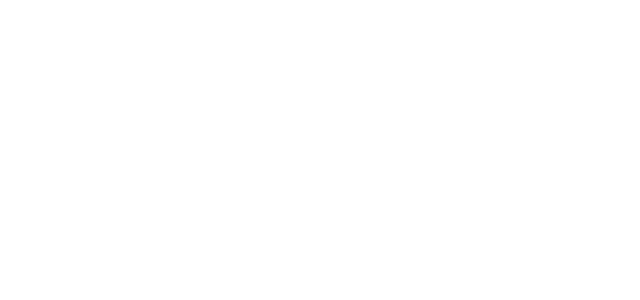
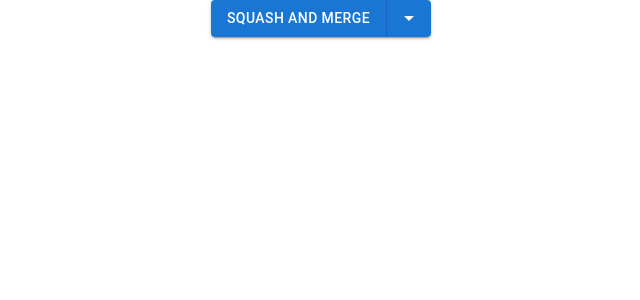
Before and after one commit to princepride/ISY5005, a React (Create React App) app in the folder client/: page / in a window 1280 px wide. Shown: the top 300 px of the page, without its empty margins (319-959 px from the left). Built offline with nearby package versions, Linux system fonts and the light colour scheme; the HTML template or start-up script is replaced by a standard one.

Commit message:
add SplitButton, StartPage components

```diff
--- a/client/package.json
+++ b/client/package.json
@@ -3,6 +3,9 @@
   "version": "0.1.0",
   "private": true,
   "dependencies": {
+    "@emotion/react": "^11.10.6",
+    "@emotion/styled": "^11.10.6",
+    "@mui/material": "^5.11.15",
     "@testing-library/jest-dom": "^5.16.5",
     "@testing-library/react": "^13.4.0",
     "@testing-library/user-event": "^13.5.0",
--- a/client/src/App.js
+++ b/client/src/App.js
@@ -1,8 +1,10 @@
 import './App.css';
+import StartPage from './pages/StartPage'
 
 function App() {
   return (
     <div className="App">
+      <StartPage />
     </div>
   );
 }
--- /dev/null
+++ b/client/src/components/SplitButton.jsx
@@ -0,0 +1,94 @@
+import * as React from 'react';
+import Button from '@mui/material/Button';
+import ButtonGroup from '@mui/material/ButtonGroup';
+import ArrowDropDownIcon from '@mui/icons-material/ArrowDropDown';
+import ClickAwayListener from '@mui/material/ClickAwayListener';
+import Grow from '@mui/material/Grow';
+import Paper from '@mui/material/Paper';
+import Popper from '@mui/material/Popper';
+import MenuItem from '@mui/material/MenuItem';
+import MenuList from '@mui/material/MenuList';
+
+const options = ['Create a merge commit', 'Squash and merge', 'Rebase and merge'];
+
+export default function SplitButton() {
+  const [open, setOpen] = React.useState(false);
+  const anchorRef = React.useRef(null);
+  const [selectedIndex, setSelectedIndex] = React.useState(1);
+
+  const handleClick = () => {
+    console.info(`You clicked ${options[selectedIndex]}`);
+  };
+
+  const handleMenuItemClick = (event, index) => {
+    setSelectedIndex(index);
+    setOpen(false);
+  };
+
+  const handleToggle = () => {
+    setOpen((prevOpen) => !prevOpen);
+  };
+
+  const handleClose = (event) => {
+    if (anchorRef.current && anchorRef.current.contains(event.target)) {
+      return;
+    }
+
+    setOpen(false);
+  };
+
+  return (
+    <React.Fragment>
+      <ButtonGroup variant="contained" ref={anchorRef} aria-label="split button">
+        <Button onClick={handleClick}>{options[selectedIndex]}</Button>
+        <Button
+          size="small"
+          aria-controls={open ? 'split-button-menu' : undefined}
+          aria-expanded={open ? 'true' : undefined}
+          aria-label="select merge strategy"
+          aria-haspopup="menu"
+          onClick={handleToggle}
+        >
+          <ArrowDropDownIcon />
+        </Button>
+      </ButtonGroup>
+      <Popper
+        sx={{
+          zIndex: 1,
+        }}
+        open={open}
+        anchorEl={anchorRef.current}
+        role={undefined}
+        transition
+        disablePortal
+      >
+        {({ TransitionProps, placement }) => (
+          <Grow
+            {...TransitionProps}
+            style={{
+              transformOrigin:
+                placement === 'bottom' ? 'center top' : 'center bottom',
+            }}
+          >
+            <Paper>
+              <ClickAwayListener onClickAway={handleClose}>
+                <MenuList id="split-button-menu" autoFocusItem>
+                  {options.map((option, index) => (
+                    <MenuItem
+                      key={option}
+                      disabled={index === 2}
+                      selected={index === selectedIndex}
+                      onClick={(event) => handleMenuItemClick(event, index)}
+                    >
+                      {option}
+                    </MenuItem>
+                  ))}
+                </MenuList>
+              </ClickAwayListener>
+            </Paper>
+          </Grow>
+        )}
+      </Popper>
+    </React.Fragment>
+  );
+}
--- /dev/null
+++ b/client/src/pages/StartPage.jsx
@@ -0,0 +1,10 @@
+import React from 'react'
+import SplitButton from '../components/SplitButton'
+
+const StartPage = () => {
+  return (
+    <SplitButton />
+  )
+}
+
+export default StartPage;
--- /dev/null
+++ b/package.json
@@ -0,0 +1,5 @@
+{
+  "dependencies": {
+    "@mui/icons-material": "^5.11.11"
+  }
+}
```
Also changed, not shown: 2 other files (tests, documents, lock files or other folders).
